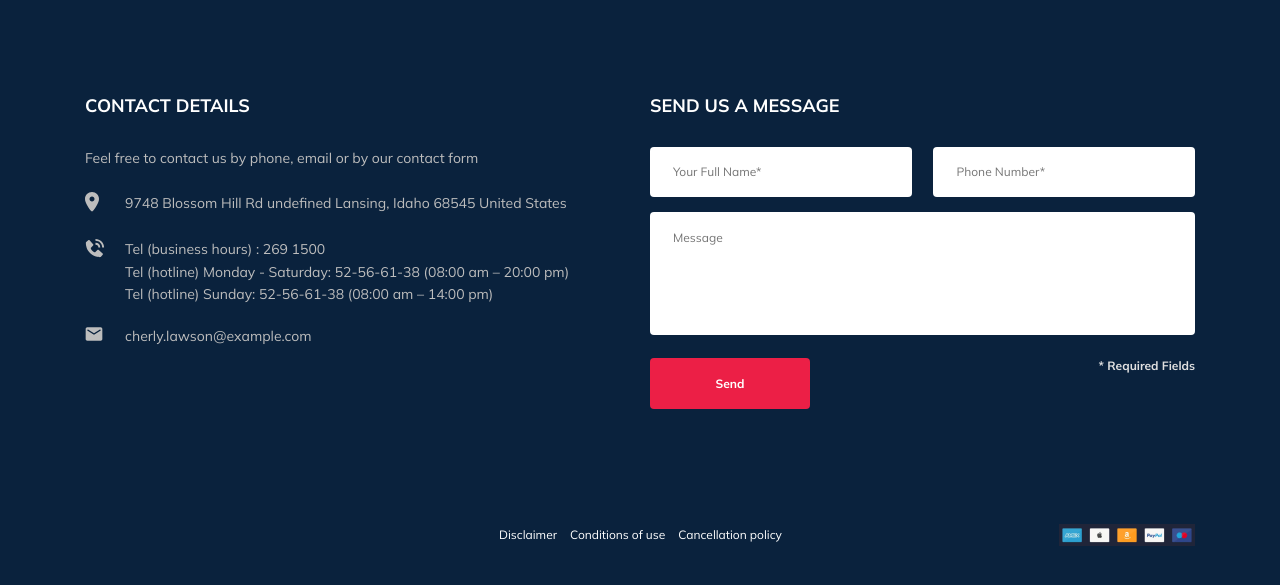
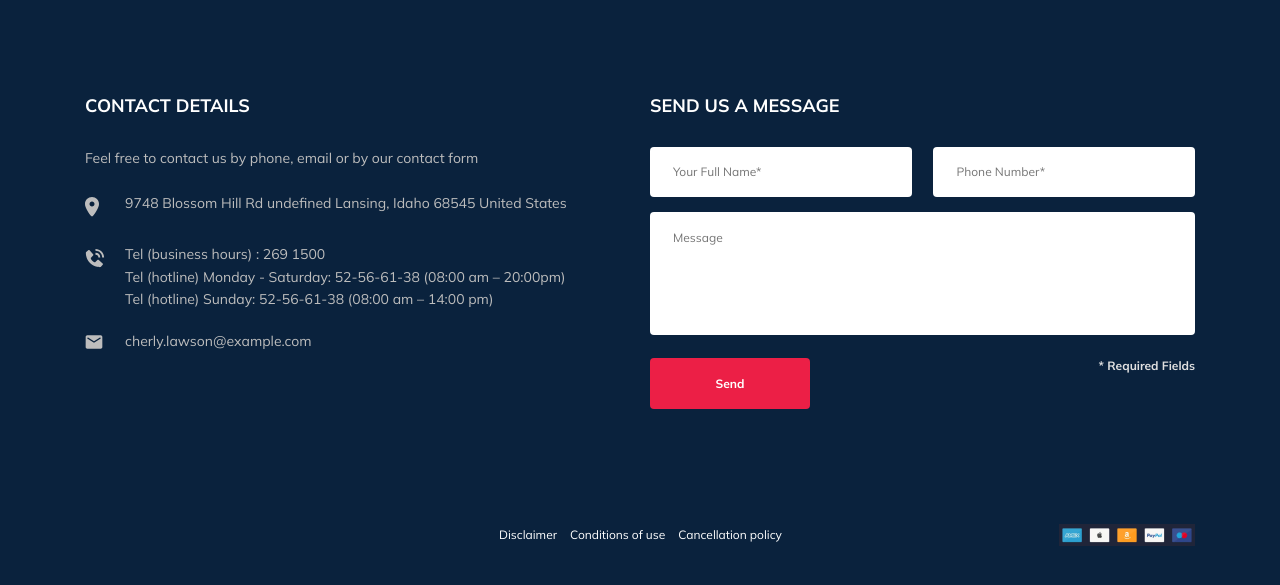
Before and after one commit to 85ar/tour-plan, a plain HTML site: page index.html in a window 1280 px wide. Shown: the part 3808-4393 px from the top of the page. Drawn offline with nearby package versions, Linux system fonts and the light colour scheme.

Commit message:
fix: footer fixed

```diff
--- a/index.html
+++ b/index.html
@@ -870,10 +870,26 @@ quest"
                       alt="Icon: phone call"
                     />
                   </div>
-                  Tel (business hours) : 269 1500 <br />
-                  Tel (hotline) Monday - Saturday: 52-56-61-38 (08:00 am – 20:00
-                  pm) <br />
-                  Tel (hotline) Sunday: 52-56-61-38 (08:00 am – 14:00 pm)
+                  <div class="footer__number-wrapper">
+                    <div>
+                      Tel (business hours) :
+                      <a class="footer__phones" href="tel:269 1500">269 1500</a>
+                    </div>
+                    <div>
+                      Tel (hotline) Monday - Saturday:
+                      <a class="footer__phones" href="tel:52-56-61-38"
+                        >52-56-61-38</a
+                      >
+                      (08:00 am – 20:00pm)
+                    </div>
+                    <div class="number1">
+                      Tel (hotline) Sunday:
+                      <a class="footer__phones" href="tel:52-56-61-38">
+                        52-56-61-38</a
+                      >
+                      (08:00 am – 14:00 pm)
+                    </div>
+                  </div>
                 </li>
                 <li class="footer__item footer__item--mb-2">
                   <div class="footer__icon-wrapper">
@@ -883,7 +899,11 @@ quest"
                       alt="Icon: email"
                     />
                   </div>
-                  cherly.lawson@example.com
+                  <a
+                    class="footer__mail"
+                    href="mailto:cherly.lawson@example.com"
+                    >cherly.lawson@example.com</a
+                  >
                 </li>
               </ul>
             </div>
@@ -928,7 +948,7 @@ quest"
                   <a href="#" class="footer__link">Cancellation policy</a>
                 </li>
               </ul>
-                <img src="img/pay.png" alt="Icon: pay"/>
+              <img src="img/pay.png" alt="Icon: pay" />
             </div>
             <!-- /.footer_agreements -->
           </div>
--- a/sass/_media.sass
+++ b/sass/_media.sass
@@ -89,6 +89,7 @@
     &__logo
       grid-row: 1 / 2
       grid-column: span 2
+      max-width: 104px
     &__social
       &-network
         grid-row: 1 / 2
@@ -108,7 +109,7 @@
       &-form
         grid-column: span 5
         grid-row: 4
-        margin-bottom: 56px
+        margin-bottom: 18px
     &__agreements
       grid-column: 1 / 7
       justify-content: space-between
--- a/sass/blocks/_footer.sass
+++ b/sass/blocks/_footer.sass
@@ -63,6 +63,7 @@
     &--mb-2
       margin-bottom: 20px
   &__icon
+    padding-top: 5px
     &-wrapper
       min-width: 40px
   &__text
@@ -141,3 +142,8 @@
     font-size: 12px
     line-height: 15px
     color: $light
+  &__phones, &__mail
+    text-decoration: none
+    color: $footer-text-color
+  &__phones
+    white-space: nowrap
```
Also changed, not shown: css/style.css, 1 other file. Lines whose indentation alone changed are shown as unchanged.
